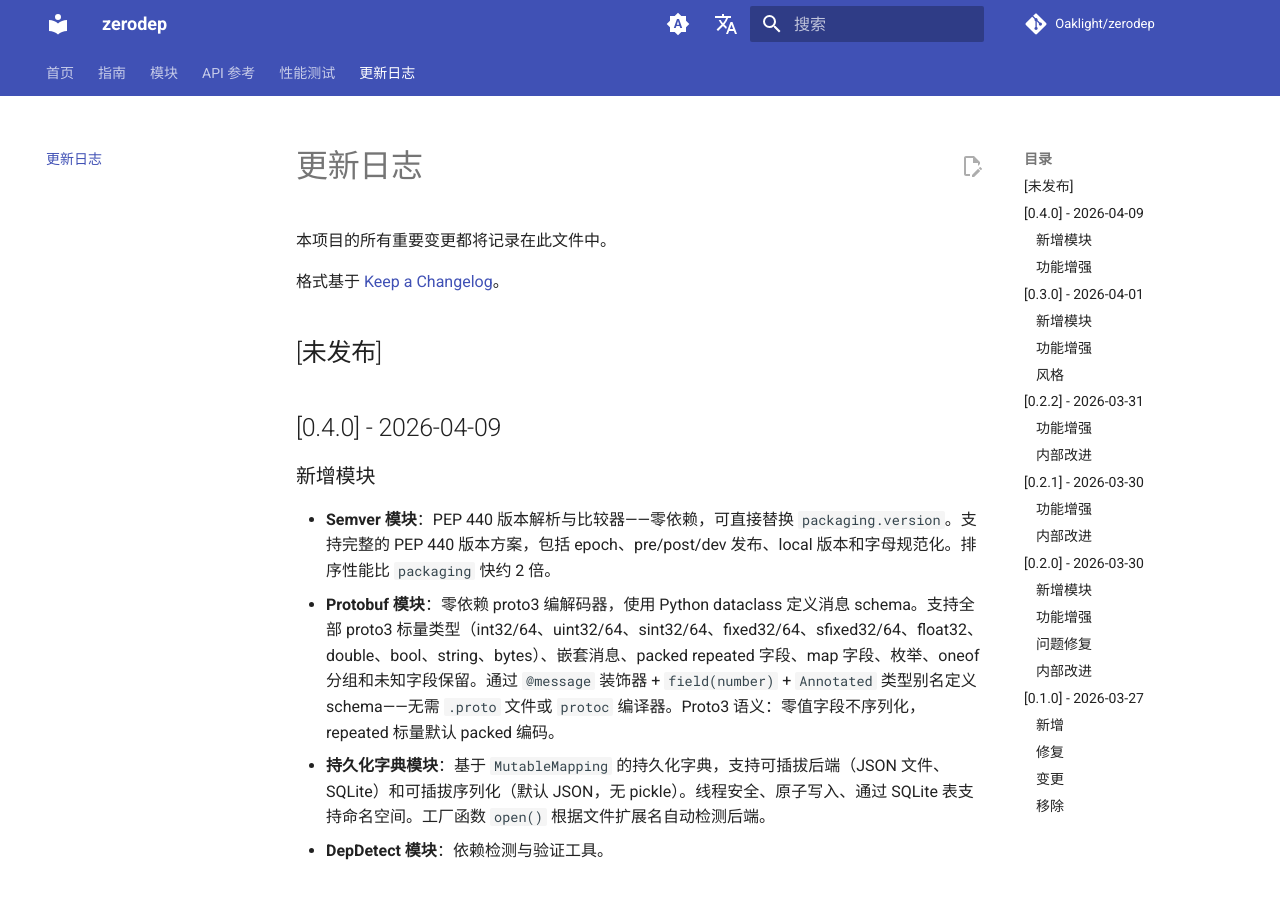
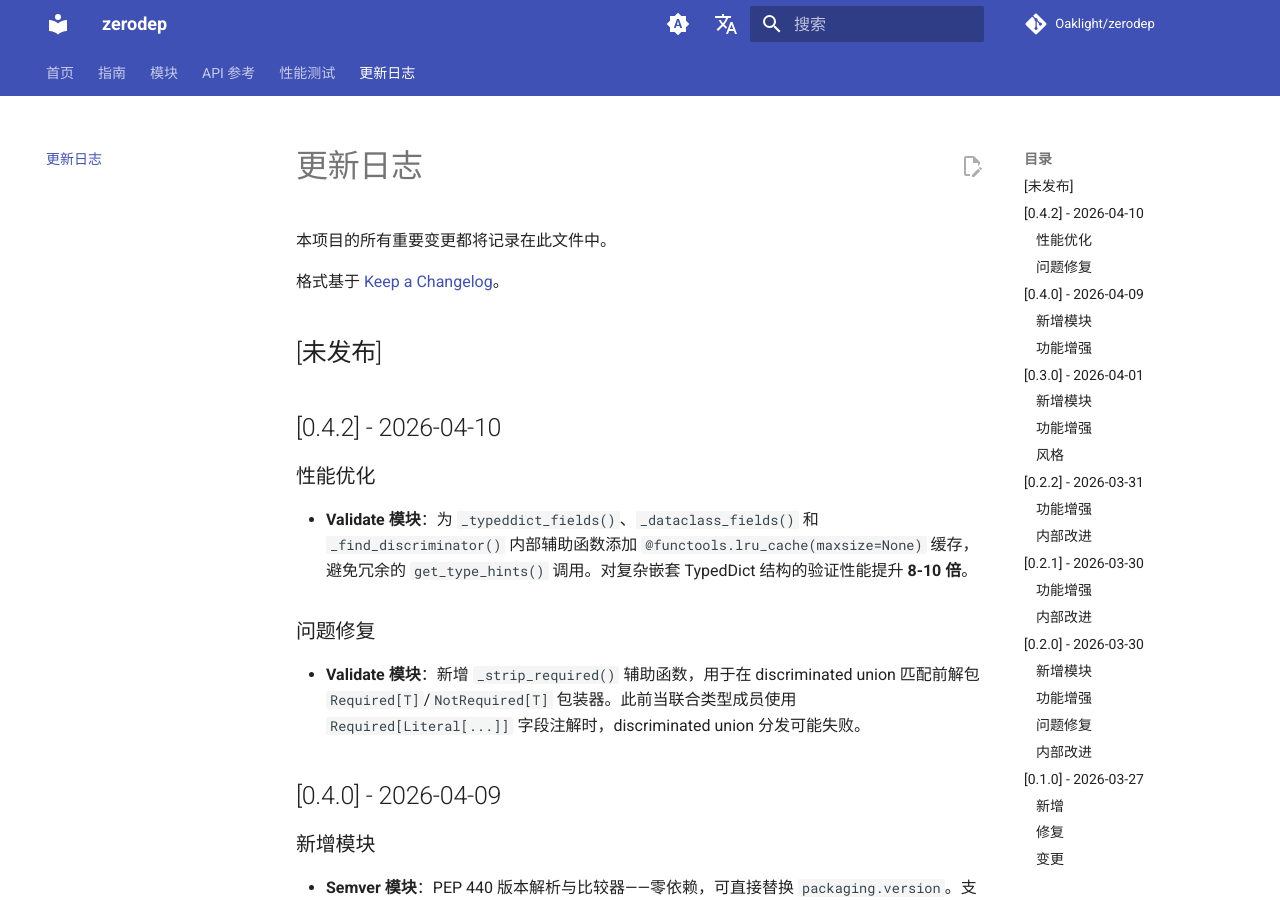
Before and after one commit to Oaklight/zerodep, an MkDocs documentation site: the page built from docs/changelog.md, in a window 1280 px wide and 900 px high. Built offline with MkDocs 1.6.1 and Material for MkDocs 9.7.7, drawn with Linux system fonts in a browser that asks for light colours; comment, search, counter and statistics services are not loaded.

Commit message:
docs: 添加 v0.4.2 缓存优化说明
- changelog: 添加 0.4.2 条目 (lru_cache + _strip_required 修复)
- modules/validate: 添加缓存优化说明, 更新与 pydantic 的对比
- benchmarks/validate: 添加 v0.4.2 缓存优化注释

```diff
--- a/docs/changelog.md
+++ b/docs/changelog.md
@@ -5,6 +5,16 @@
 格式基于 [Keep a Changelog](https://keepachangelog.com/zh-CN/1.1.0/)。
 
 ## [未发布]
+
+## [0.4.2] - 2026-04-10
+
+### 性能优化
+
+- **Validate 模块**：为 `_typeddict_fields()`、`_dataclass_fields()` 和 `_find_discriminator()` 内部辅助函数添加 `@functools.lru_cache(maxsize=None)` 缓存，避免冗余的 `get_type_hints()` 调用。对复杂嵌套 TypedDict 结构的验证性能提升 **8-10 倍**。
+
+### 问题修复
+
+- **Validate 模块**：新增 `_strip_required()` 辅助函数，用于在 discriminated union 匹配前解包 `Required[T]`/`NotRequired[T]` 包装器。此前当联合类型成员使用 `Required[Literal[...]]` 字段注解时，discriminated union 分发可能失败。
 
 ## [0.4.0] - 2026-04-09
 
```
Also changed, not shown: docs/benchmarks/validate.md (+3 -0 lines), docs/modules/validate.md (+4 -0 lines).
